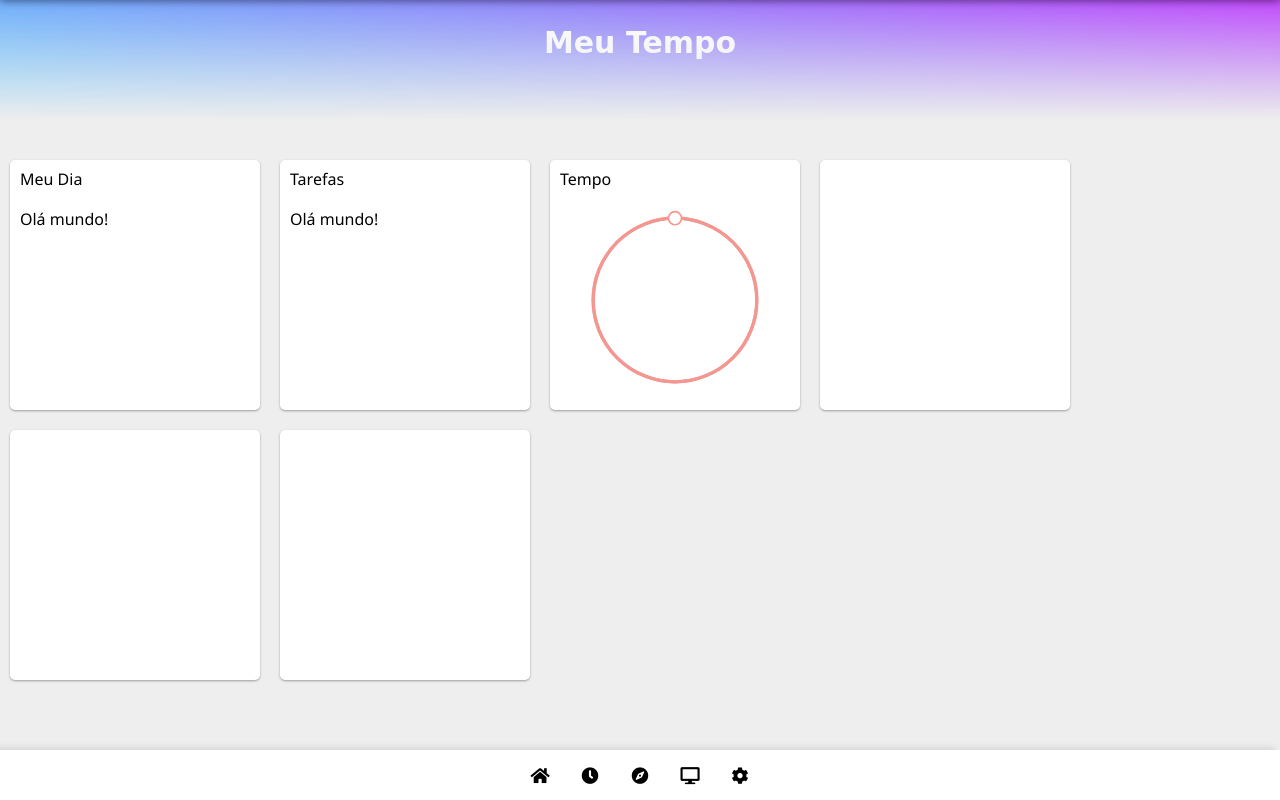
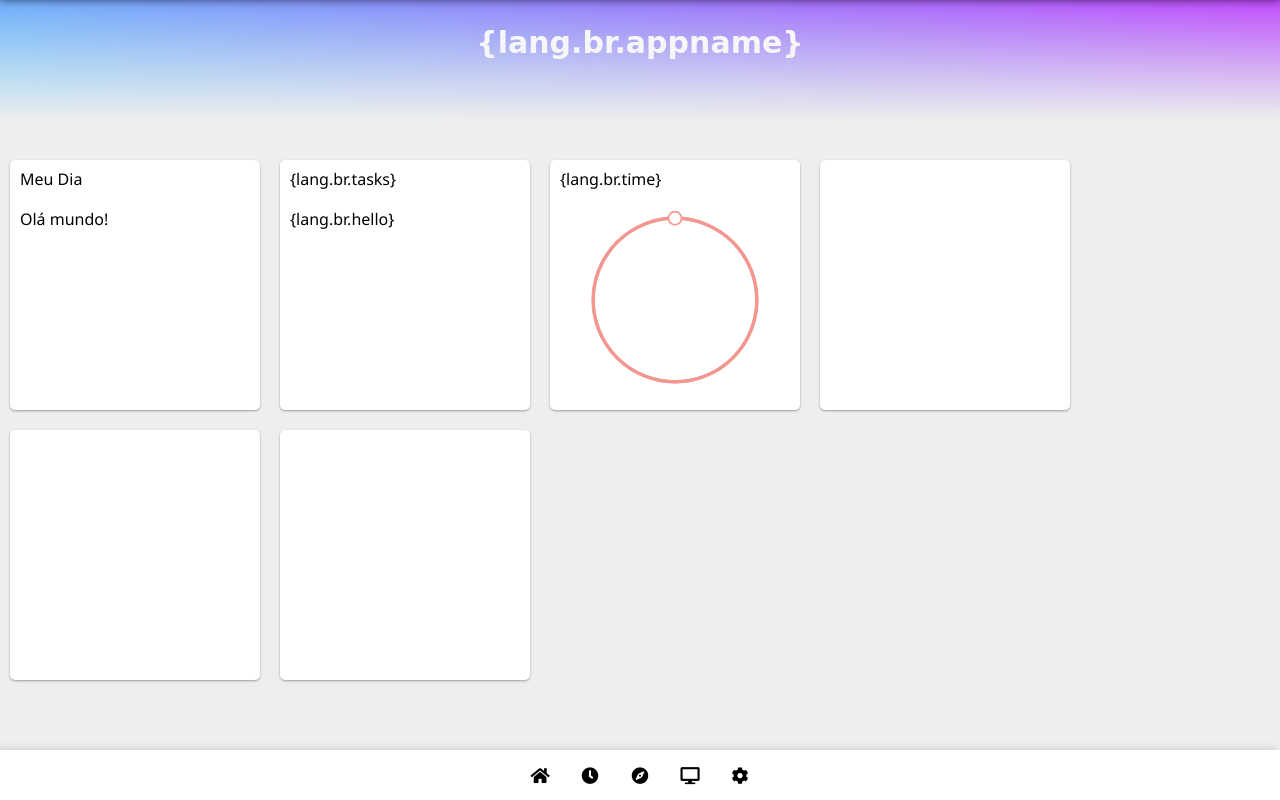
Before and after one commit to TryUps/MyTime-Desktop, a website: page app/index.html in a window 1280 px wide. Drawn offline with Linux system fonts and the light colour scheme.

Commit message:
Updated interface

```diff
--- a/app/index.html
+++ b/app/index.html
@@ -11,7 +11,7 @@
 <body>
     <header role="heading">
         <div class="centered">
-            <h1 class="logo">Meu Tempo</h1>
+            <h1 class="logo">{lang.br.appname}</h1>
         </div>
     </header>
     <main role="main">
@@ -29,18 +29,18 @@
             </div>
             <div class="box">
                 <div class="box-title">
-                    <span class="title">Tarefas</span>
+                    <span class="title">{lang.br.tasks}</span>
                 </div>
                 <div class="box-content">
                     <p class="content">
-                        Olá mundo!
+                        {lang.br.hello}
                     </p>
                 </div>
                 <div class="box-footer"></div>
             </div>
             <div class="box">
                 <div class="box-title">
-                    <span class="title">Tempo</span>
+                    <span class="title">{lang.br.time}</span>
                 </div>
                 <div class="box-content" style="display: flex;align-items: center;justify-content: center;">
                     <svg width="180" viewBox="0 0 220 220" xmlns="http://www.w3.org/2000/svg">
@@ -88,5 +88,7 @@
         </div>
     </div>
     <script src="res/js/template.js"></script>
+    <script>if(typeof module === 'object'){window.module = module; module = undefined;}</script>
+    <script>if(window.module)module = window.module;</script>
 </body>
 </html>
--- a/app/res/css/app.css
+++ b/app/res/css/app.css
@@ -72,7 +72,7 @@
     box-shadow: -5px -2px 7px rgba(0, 0, 0, 0.12);
     align-items: center;
     justify-content: center;
-    transition: 2s;
+    transition: 1.5s;
     bottom:-50px;
 }
 
--- /dev/null
+++ b/app/res/js/jquery.js
@@ -0,0 +1 @@
+const $ = jQuery = require('jquery')(window)
```
